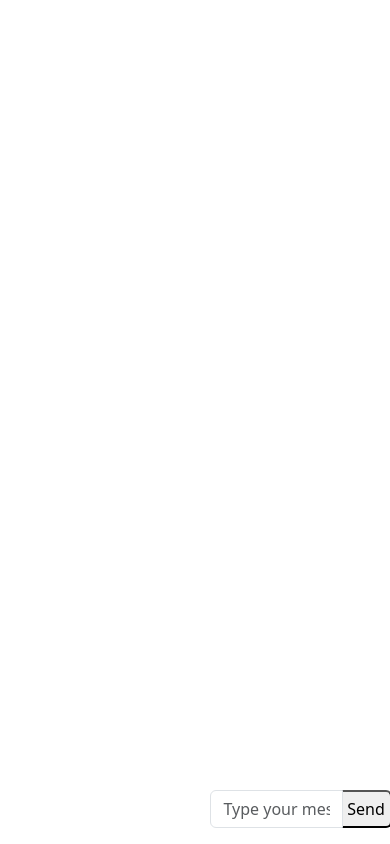
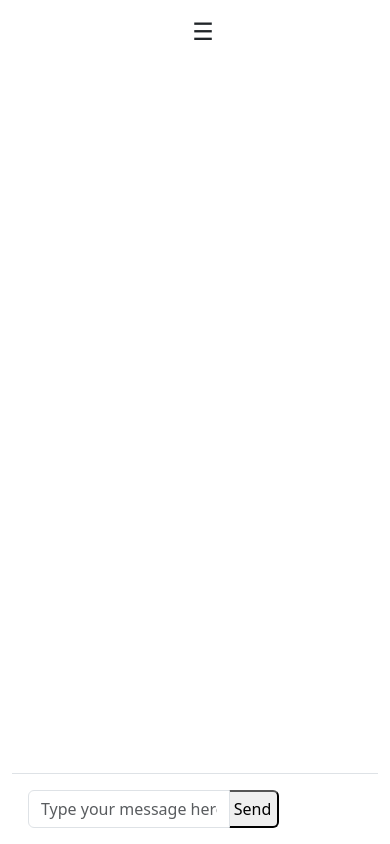
Before and after one commit to davidazulay9573/chatgpt-clone, an Angular app: page / in a window 390 px wide. Built offline with nearby package versions, Linux system fonts and the light colour scheme.

Commit message:
fix responsivity

```diff
--- a/src/app/app.component.html
+++ b/src/app/app.component.html
@@ -1,31 +1,31 @@
-<div class="container-fluid h-100 overflow-hidden">
-  <div class="row h-100 mx-0">
-    <!-- Left Column: Chat History -->
-    <div class="col-12 col-md-3 border-end d-flex flex-column vh-100 position-fixed">
+<div class="container-fluid vh-100 overflow-hidden">
+  <div class="row vh-100">
+    <button class="btn btn-sm position-fixed top-0 start-0 mt-2 ms-2 d-md-none"
+            type="button"
+            (click)="toggleSidebar()"
+            style="z-index: 1046; padding: 0.25rem 0.5rem; font-size: 1.5rem;">
+      ☰
+    </button>
+
+    <div class="col-md-3 mt-5 border-end p-0 vh-100 bg-white position-fixed start-0"
+         [class.d-none]="!showSidebar"
+         [class.d-md-block]="true">
       <app-chat-history
         [chats]="chats"
         (chatSelected)="onChatSelected($event)">
       </app-chat-history>
     </div>
 
-    <!-- Right Column: Chat + Input -->
-    <div class="col-md-9 d-flex flex-column" style="margin-left: 28%; padding-left: 5rem; height: 100vh;">
-      <div class="flex-grow-1 d-flex flex-column position-relative">
-
-        <!-- Chat Section -->
-        <div class="w-100 p-5 position-absolute top-0 bottom-[100px] overflow-y-auto" style="max-height: calc(100vh - 100px);">
+    <div class="col-12 col-md-9 offset-md-3 d-flex flex-column vh-100">
+      <div class="flex-grow-1 mt-5 overflow-auto px-3 px-md-5 py-4">
         <router-outlet></router-outlet>
       </div>
-
-        <!-- Message Input Section -->
-        <div class="message-input-container p-3 w-100 position-absolute bottom-0 bg-white pr-5">
+       <div class="message-input-container p-3 bg-white border-top" *ngIf="!showSidebar">
         <app-message-input
           (messageSent)="onMessageSent($event)"
           [isBotTyping]="isBotTyping">
         </app-message-input>
       </div>
-
     </div>
   </div>
 </div>
-</div>
--- a/src/app/app.component.ts
+++ b/src/app/app.component.ts
@@ -1,38 +1,58 @@
-import { Component, OnInit } from '@angular/core';
+import { Component, OnInit, Inject, PLATFORM_ID } from '@angular/core';
+import { isPlatformBrowser } from '@angular/common';
 import { Router, RouterOutlet } from '@angular/router';
 import { ChatHistoryComponent } from './components/layout/chat-history/chat-history.component';
 import { MessageInputComponent } from './components/layout/message-input/message-input.component';
+import { NgClass } from '@angular/common';
 import { Chat } from './model/interfaces';
 import { ChatService } from './services/chat/chat.service';
 import { BotService } from './services/bot/bot.service';
+import { CommonModule } from '@angular/common';
 
 @Component({
   selector: 'app-root',
   standalone: true,
-  imports: [RouterOutlet, ChatHistoryComponent, MessageInputComponent],
-  templateUrl: './app.component.html',
-  styleUrls: ['./app.component.css']
+  imports: [RouterOutlet, CommonModule, ChatHistoryComponent, MessageInputComponent, NgClass],
+  templateUrl: './app.component.html'
 })
+
 export class AppComponent implements OnInit {
   chats: Chat[] = [];
   isBotTyping: boolean = false;
   messageContent: string = '';
   typingIntervalId: any = null;
+  showSidebar: boolean = false;
 
   constructor(
     private router: Router,
     private chatService: ChatService,
-    private botService: BotService
+    private botService: BotService,
+    @Inject(PLATFORM_ID) private platformId: any
   ) {}
 
   ngOnInit() {
     this.chatService.getChats().subscribe(chats => {
       this.chats = chats;
     });
+
+    if (isPlatformBrowser(this.platformId)) {
+      this.router.events.subscribe(() => {
+        if (window?.innerWidth < 768) {
+          this.showSidebar = false;
+        }
+      });
+    }
+  }
+
+  toggleSidebar() {
+    this.showSidebar = !this.showSidebar;
   }
 
   onChatSelected(chatId: string) {
     this.router.navigate([`/chat/${chatId}`]);
+    if (isPlatformBrowser(this.platformId) && window.innerWidth < 768) {
+      this.showSidebar = false;
+    }
   }
 
   onMessageSent(message: string) {
```
Lines whose indentation alone changed are shown as unchanged.
